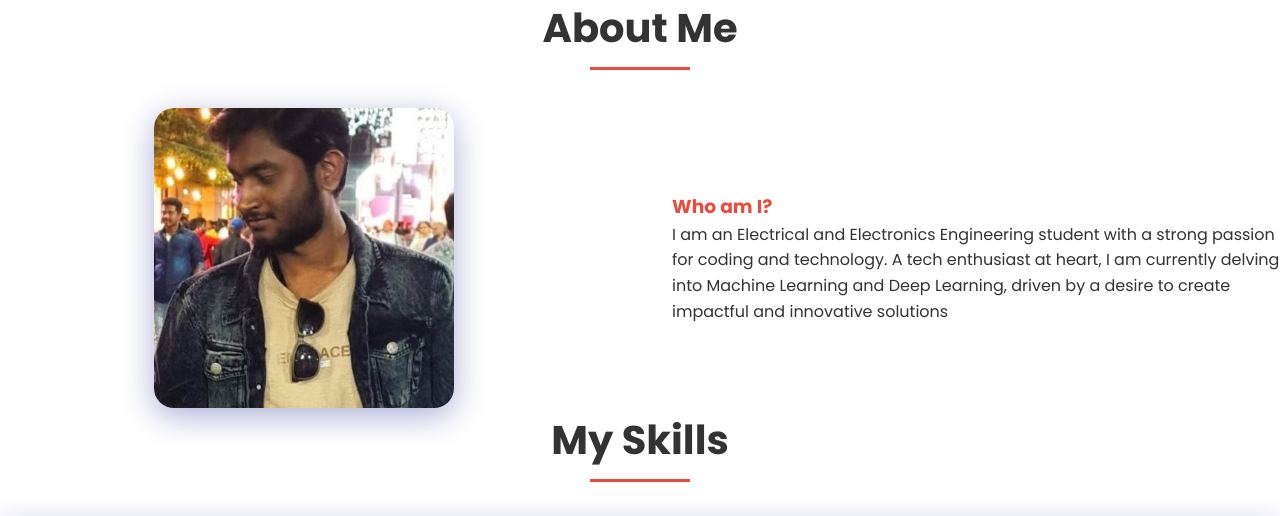
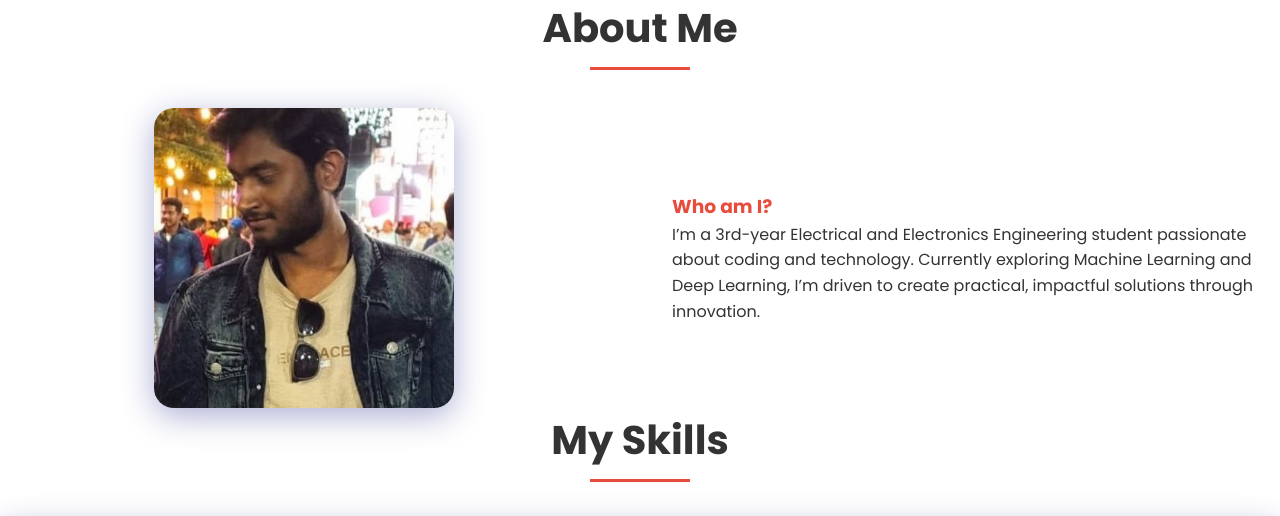
Before and after one commit to arko-14/portfolio-website, a Flask app: page / in a window 1280 px wide. Shown: the part 804-1320 px from the top of the page. Run offline with Flask 3, Linux system fonts and the light colour scheme; some libraries are stand-ins or nearby versions.

Commit message:
Update index.html

```diff
--- a/templates/index.html
+++ b/templates/index.html
@@ -74,7 +74,7 @@
                     </div>
                     <div class="about-content">
                         <h3 class="highlight">Who am I?</h3>
-                        <p>I am an Electrical and Electronics Engineering student with a strong passion for coding and technology. A tech enthusiast at heart, I am currently delving into Machine Learning and Deep Learning, driven by a desire to create impactful and innovative solutions</p>
+                        <p>I’m a 3rd-year Electrical and Electronics Engineering student passionate about coding and technology. Currently exploring Machine Learning and Deep Learning, I’m driven to create practical, impactful solutions through innovation.</p>
                         <!-- Stats section removed -->
                     </div>
                 </div>
```
